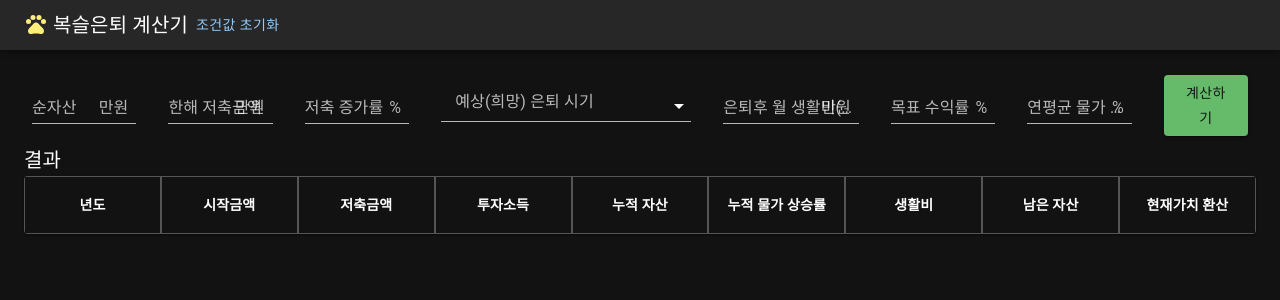
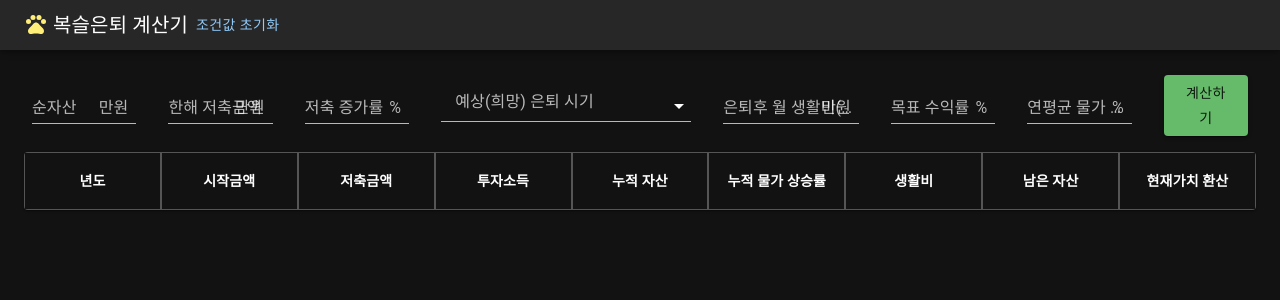
Before and after one commit to setvect/BokslRetire, a React (Create React App) app: page / in a window 1280 px wide. Shown: the top 300 px of the page. Built offline with nearby package versions, Linux system fonts and the light colour scheme.

Commit message:
조건 출력

```diff
--- a/src/App.css
+++ b/src/App.css
@@ -37,6 +37,10 @@
   }
 }
 
+.condition-value {
+  color: #d2e8ef;
+}
+
 ::-webkit-scrollbar {
   width: 8px;
 }
--- a/src/components/Report.tsx
+++ b/src/components/Report.tsx
@@ -34,6 +34,7 @@ function Report({ condition }: ReportProps) {
     }
   };
 
+  // 조건 변경에 따른 리포트 계산
   useEffect(() => {
     if (!condition) {
       return;
@@ -57,11 +58,25 @@ function Report({ condition }: ReportProps) {
     setRetirementCalculatorYearList(rows);
   }, [condition]);
 
+  const formatCondition = (condition: ReportCondtion): string => {
+    return `
+      <strong>결과</strong> -
+      순자산: <span class="condition-value">${formatNumber(condition.netWorth, "0,0")}만원</span>,
+      저축금액: <span class="condition-value">$${formatNumber(condition.annualSavings, "0,0")}만원</span>,
+      저축 증가율: <span class="condition-value">$${condition.savingsGrowthRate}%</span>,
+      목표 수익률: <span class="condition-value">$${condition.targetReturnRate}%</span>,
+      물가 상승률: <span class="condition-value">$${condition.annualInflationRate}%</span>,
+      은퇴 시기: <span class="condition-value">$${condition.expectedRetirementAge}년후</span>,
+      은퇴후 월 생활비: <span class="condition-value">$${formatNumber(condition.retireSpend, "0,0")}만원</span>
+    `;
+  };
+
   return (
     <div>
-      <Typography variant="h6" component="h2">
-        결과
+      <Typography variant="body1" sx={{ margin: "8px 0" }}>
+        {condition && <span dangerouslySetInnerHTML={{ __html: formatCondition(condition) }} />}
       </Typography>
+
       <TableContainer component={Paper} sx={{ maxHeight: "calc(100vh - 180px)" }} className="custom-scrollbar">
         <Table
           stickyHeader
```
